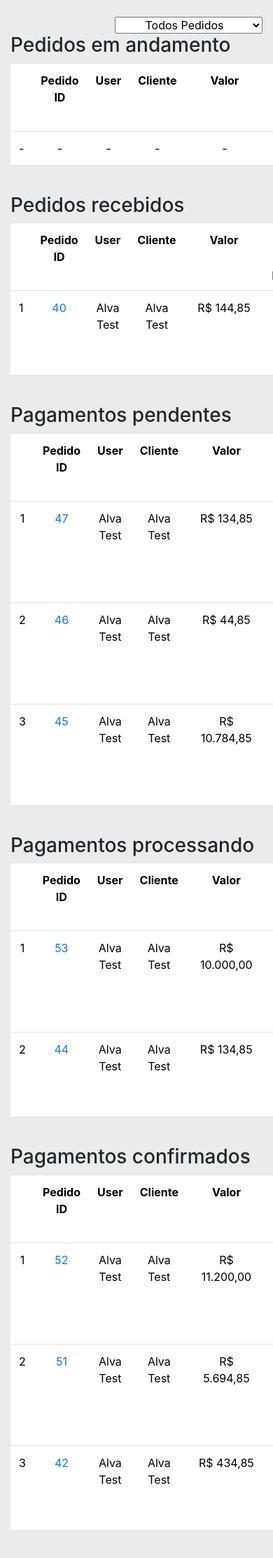
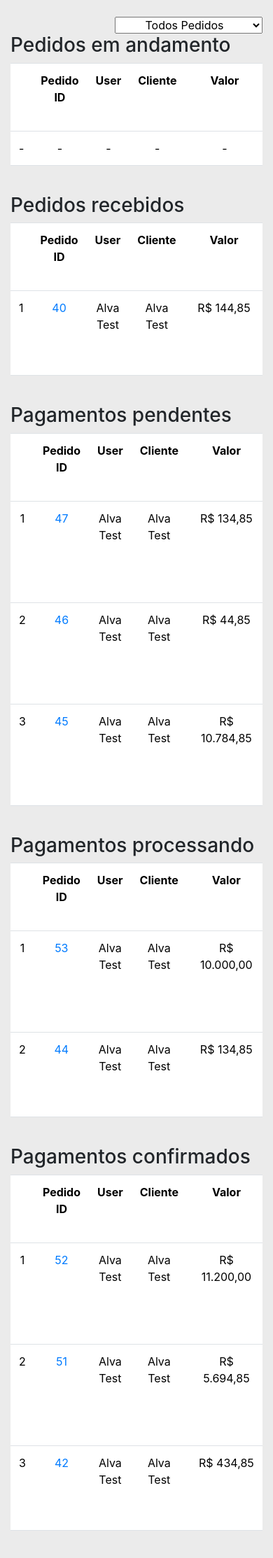
Before and after one commit to joaomarcelo023/django-teste, a Django app: page /admin-todos-pedido/ in a window 390 px wide; the page is wider, and only the part inside the window is pictured. Shown: the part 78-2305 px from the top of that part at 70% size. Run offline with Django 3.2, Linux system fonts and the light colour scheme; a user stored in the database is signed in; data comes from the database, SQL or seed files in the repository; both versions use the stored data as it was after the commit; some libraries are stand-ins or nearby versions.

Commit message:
Table size fix for mobile

```diff
--- a/TODO-RESOLVIDO.txt
+++ b/TODO-RESOLVIDO.txt
@@ -36,8 +36,12 @@ TODO-ALVAREZ-RESOLVIDO: Mudar cor do fundo do menu na versão mobile pro azul da
 
 TODO-ALVAREZ-RESOLVIDO: Arrumar tamanho da caixa de todos os pedidos no menu mobile do admin
 
-TODO-ALVAREZ-RESOLVIDO(?): Arrumar o overflow-x da barra de mais vendidos mobile
+TODO-ALVAREZ-RESOLVIDO: Arrumar o overflow-x da barra de mais vendidos mobile
 
 TODO-ALVAREZ-RESOLVIDO: Arrumar pequisar
 
 TODO-ALVAREZ-RESOLVIDO: Arrumar barra_macro_classificar pra pagina categoria
+
+TODO-ALVAREZ-RESOLVIDO: Colocar barra de produtos relacionados no produto detalhes
+
+TODO-ALVAREZ-RESOLVIDO: Arrumar tamanho da tabela do carrinho
--- a/TODO.txt
+++ b/TODO.txt
@@ -1,10 +1,6 @@
 TODO-ALVAREZ: colocar descontos direito nos pagamentos
 
 TODO-ALVAREZ: Criar area de admin com dados de produtos (mais visualizados, mais vendidos, etc)
-
-TODO-ALVAREZ: Arrumar tamanho da tabela do carrinho
-
-TODO-ALVAREZ: Colocar barra de produtos relacionados no produto detalhes
 
 
 "Coisas que precisam estar bem estruturadas:
--- a/templates/admin_paginas/admintodospedido.html
+++ b/templates/admin_paginas/admintodospedido.html
@@ -24,7 +24,7 @@
                 </form>
             </div>
 
-            <div id="Pedido_em_Andamento" class="tabela">
+            <div id="Pedido_em_Andamento" class="tabela table-responsive">
                 <table class="table text-center">
                     <h3>Pedidos em andamento</h3>
                     <tr>
@@ -68,7 +68,7 @@
                 <br>
             </div>
 
-            <div id="Pedido_Recebido" class="tabela">
+            <div id="Pedido_Recebido" class="tabela table-responsive">
                 <table class="table text-center">
                     <h3>Pedidos recebidos</h3>
                     <tr>
@@ -112,7 +112,7 @@
                 <br>
             </div>
 
-            <div id="Pagamento_Pendente" class="tabela">
+            <div id="Pagamento_Pendente" class="tabela table-responsive">
                 <table class="table text-center">
                     <h3>Pagamentos pendentes</h3>
                     <tr>
@@ -156,7 +156,7 @@
                 <br>
             </div>
 
-            <div id="Pagamento_Processando" class="tabela">
+            <div id="Pagamento_Processando" class="tabela table-responsive">
                 <table class="table text-center">
                     <h3>Pagamentos processando</h3>
                     <tr>
@@ -200,7 +200,7 @@
                 <br>
             </div>
 
-            <div id="Pagamento_Confirmado" class="tabela">
+            <div id="Pagamento_Confirmado" class="tabela table-responsive">
                 <table class="table text-center">
                     <h3>Pagamentos confirmados</h3>
                     <tr>
@@ -244,7 +244,7 @@
                 <br>
             </div>
 
-            <div id="Pedido_Processando" class="tabela">
+            <div id="Pedido_Processando" class="tabela table-responsive">
                 <table class="table text-center">
                     <h3>Pedidos Processando</h3>
                     <tr>
@@ -288,7 +288,7 @@
                 <br>
             </div>
 
-            <div id="Pedido_Caminho" class="tabela">
+            <div id="Pedido_Caminho" class="tabela table-responsive">
                 <table class="table text-center">
                     <h3>Pedidos a Caminho</h3>
                     <tr>
@@ -332,7 +332,7 @@
                 <br>
             </div>
 
-            <div id="Pedido_Completo" class="tabela">
+            <div id="Pedido_Completo" class="tabela table-responsive">
                 <table class="table text-center">
                     <h3>Pedidos Completado</h3>
                     <tr>
@@ -376,7 +376,7 @@
                 <br>
             </div>
 
-            <div id="Pedido_Cancelado" class="tabela">
+            <div id="Pedido_Cancelado" class="tabela table-responsive">
                 <table class="table text-center">
                     <h3>Pedidos Cancelado</h3>
                     <tr>
--- a/templates/meucarro.html
+++ b/templates/meucarro.html
@@ -10,9 +10,10 @@
 
 <section class="container table-container">
     <br>
-    <div class = "row justify-content-center">
-        <div class = "col-md-12">
+    <div class="row justify-content-center">
+        <div class="col-12 col-sm-12 col-md-12">
             <h4>ITENS DO CARRINHO</h4>
+            <div class="table-responsive">
                 <table class="table">
                     <thead>
                         <tr>
@@ -62,5 +63,6 @@
                 </table>
             </div>
         </div>
+    </div>
 </section>
 {% endblock %}
```
Also changed, not shown: static/css/carro.css (+6 -2 lines), db.sqlite3. Lines whose indentation alone changed are shown as unchanged.
